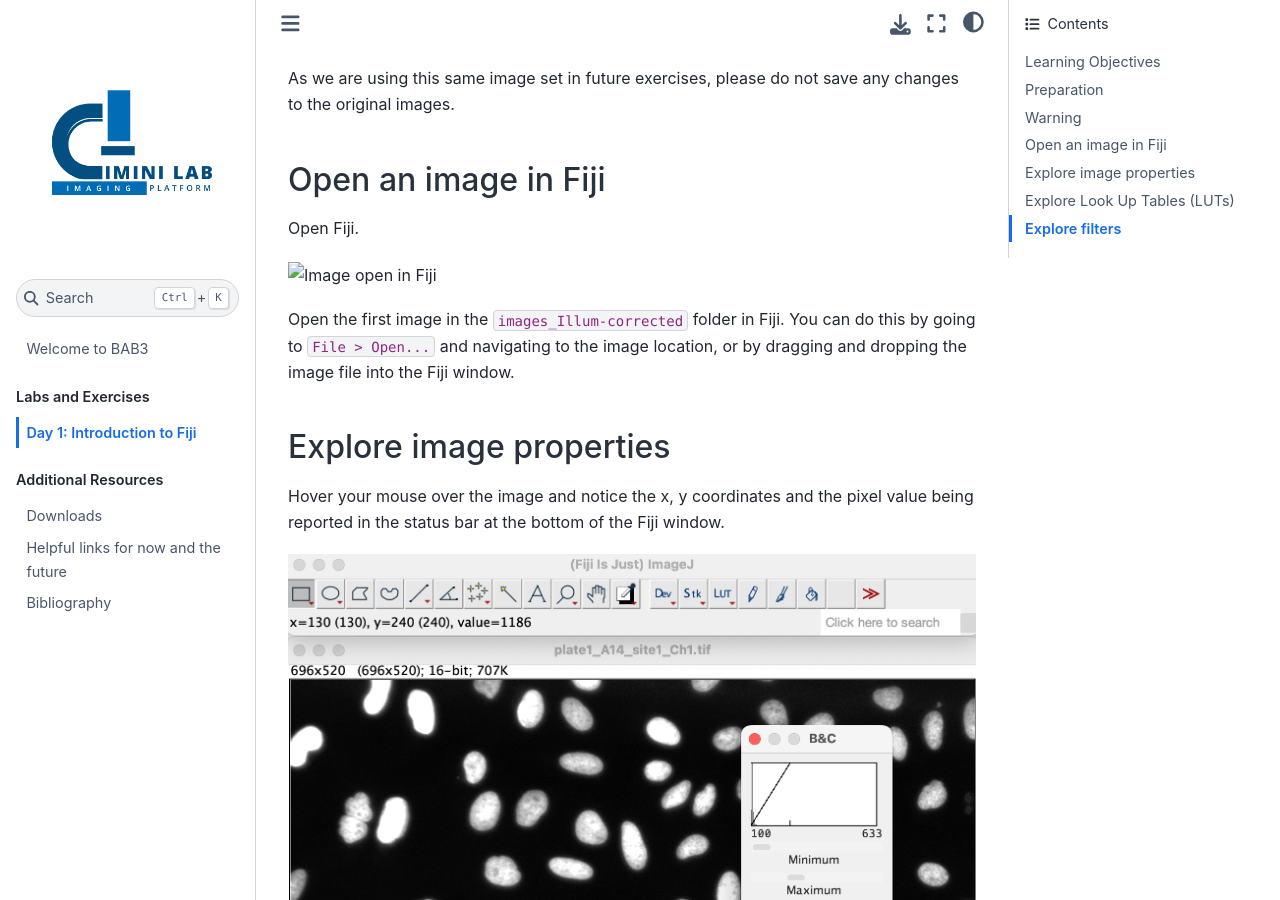
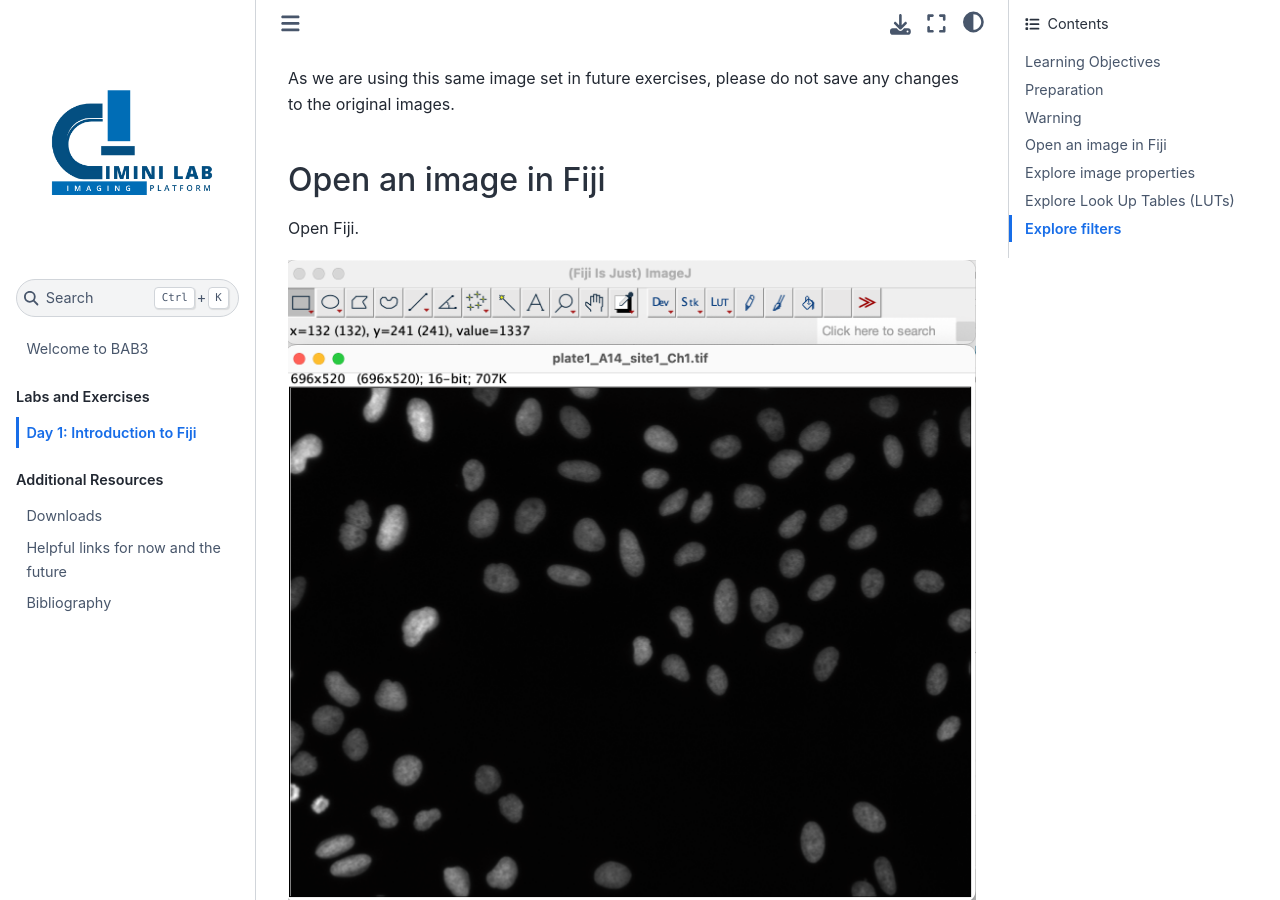
Before and after one commit to broadinstitute/BAB3, a Jupyter Book: the page built from docs/FIJI/FIJI_exercise.md, in a window 1280 px wide and 900 px high, scrolled down 529 px. Built offline with Jupyter Book 1.0.4 settings and Sphinx 7.4.7 and the Sphinx Book theme 1.1.4, drawn with Linux system fonts in a browser that asks for light colours.

Commit message:
Ugh capitals

```diff
--- a/docs/FIJI/FIJI_exercise.md
+++ b/docs/FIJI/FIJI_exercise.md
@@ -20,7 +20,7 @@ As we are using this same image set in future exercises, please do not save any
 
 Open Fiji.
 
-![Image open in Fiji](FIJI_images/open_image_in_Fiji.png)
+![Image open in Fiji](FIJI_images/open_image_in_FIJI.png)
 
 Open the first image in the `images_Illum-corrected` folder in Fiji. You can do this by going to `File > Open...` and navigating to the image location, or by dragging and dropping the image file into the Fiji window.
 
```
